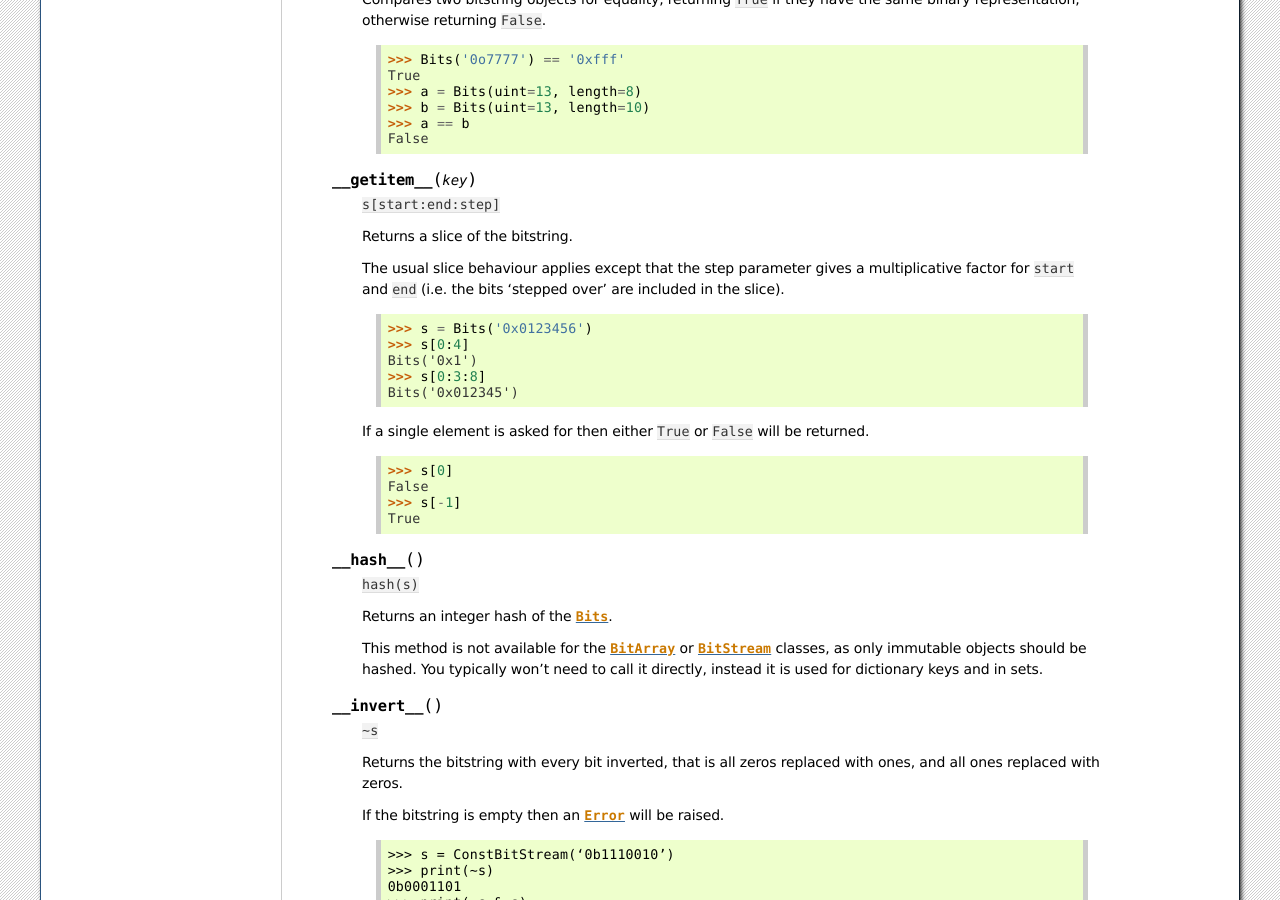
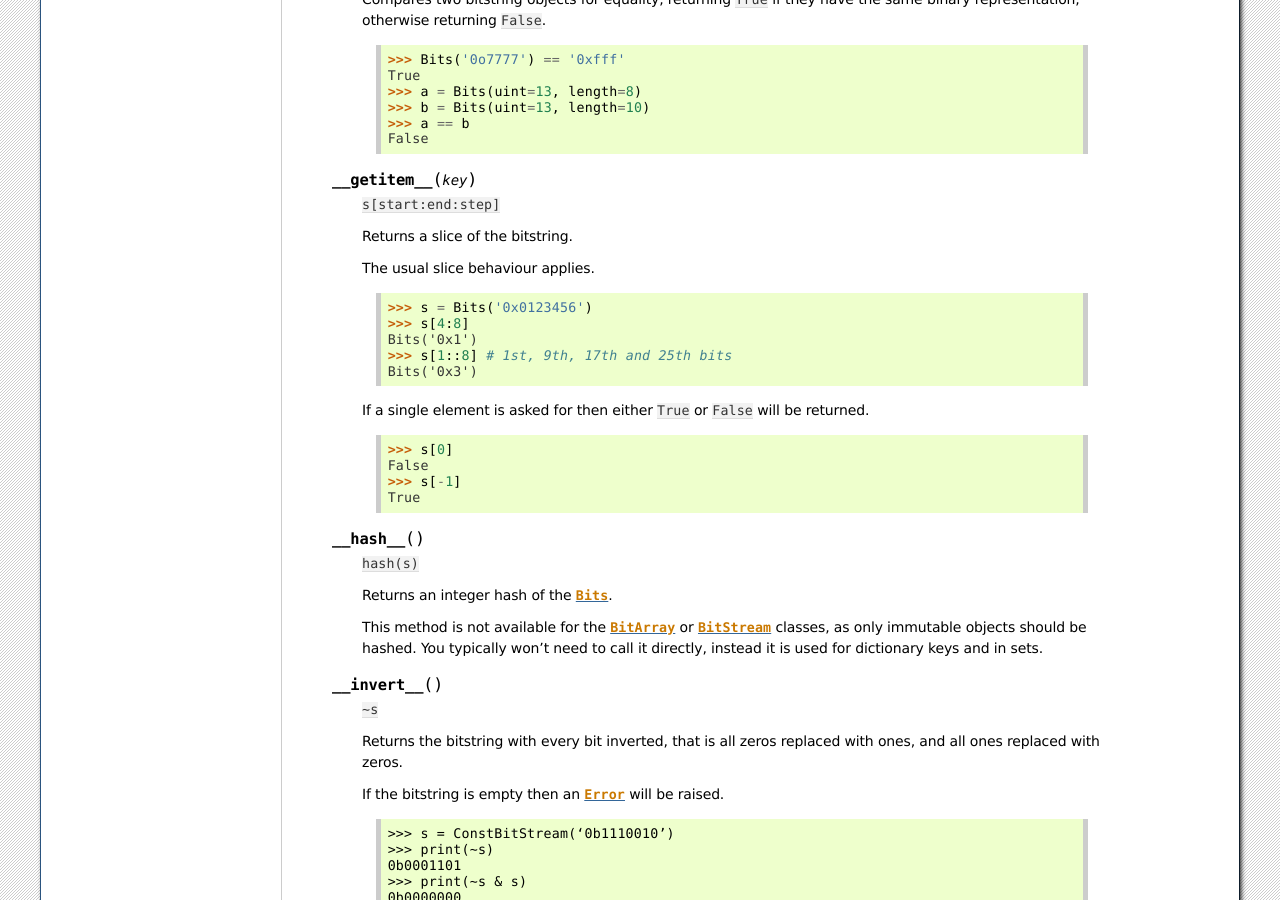
Before and after one commit to scott-griffiths/bitstring, a Sphinx documentation site: the page built from doc/constbitarray.rst, in a window 1280 px wide and 900 px high, scrolled down 7481 px. Built offline with Sphinx 7.4.7, drawn with Linux system fonts in a browser that asks for light colours.

Commit message:
A few documentation fixes. Issue 124.

```diff
--- a/doc/bitstring_classes.rst
+++ b/doc/bitstring_classes.rst
@@ -83,4 +83,4 @@ For more detail see :ref:`compact_format`.
 Class properties
 ^^^^^^^^^^^^^^^^
 
-Bitstrings use a wide range of properties for getting and setting different interpretations on the binary data, as well as accessing bit lengths and positions. For the mutable :class:`BitStream` and :class:`BitArray` objects the properties are all read and write (with the exception of the :attr:`~Bits.length`), whereas for immutable objects the only write enabled properties are for the position in the bitstream (:attr:`~ConstBitStream.pos`/:attr:`~ConstBitStream.bitpos` and :attr:`~ConstBitStream.bytepos`).
+Bitstrings use a wide range of properties for getting and setting different interpretations on the binary data, as well as accessing bit lengths and positions. For the mutable :class:`BitStream` and :class:`BitArray` objects the properties are all read and write (with the exception of the :attr:`~Bits.len`), whereas for immutable objects the only write enabled properties are for the position in the bitstream (:attr:`~ConstBitStream.pos`/:attr:`~ConstBitStream.bitpos` and :attr:`~ConstBitStream.bytepos`).
--- a/doc/constbitarray.rst
+++ b/doc/constbitarray.rst
@@ -421,13 +421,13 @@ The Bits class
 
         Returns a slice of the bitstring.
 
-        The usual slice behaviour applies except that the step parameter gives a multiplicative factor for ``start`` and ``end`` (i.e. the bits 'stepped over' are included in the slice). ::
+        The usual slice behaviour applies. ::
 
             >>> s = Bits('0x0123456')
-            >>> s[0:4]
+            >>> s[4:8]
             Bits('0x1')
-            >>> s[0:3:8]
-            Bits('0x012345')
+            >>> s[1::8] # 1st, 9th, 17th and 25th bits
+            Bits('0x3')
 
         If a single element is asked for then either ``True`` or ``False`` will be returned. ::
 
```
Also changed, not shown: doc/bitarray.rst (+10 -10 lines).
